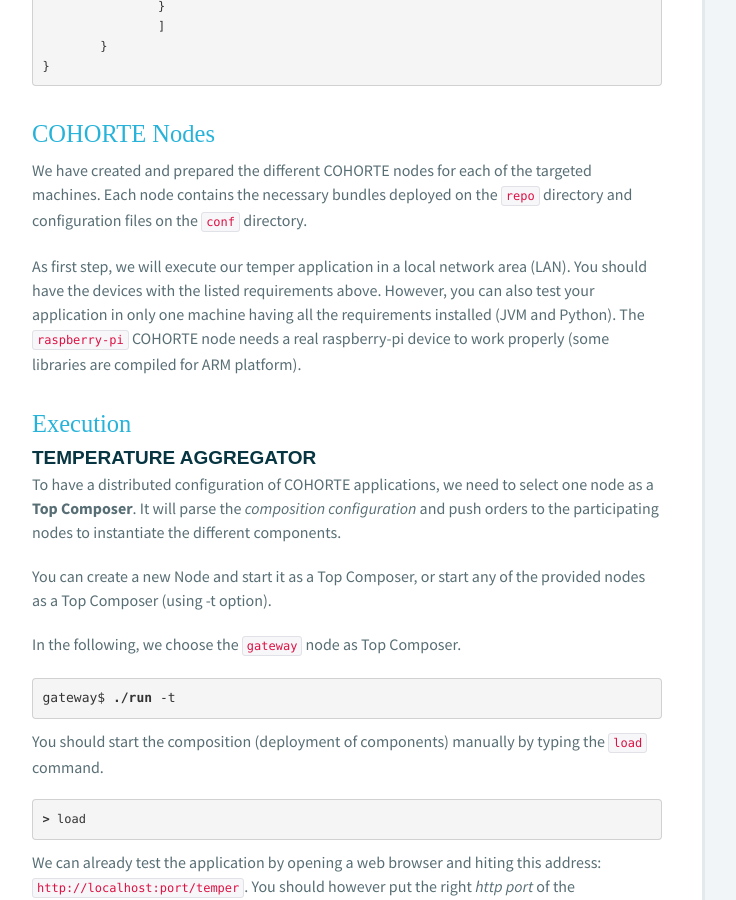
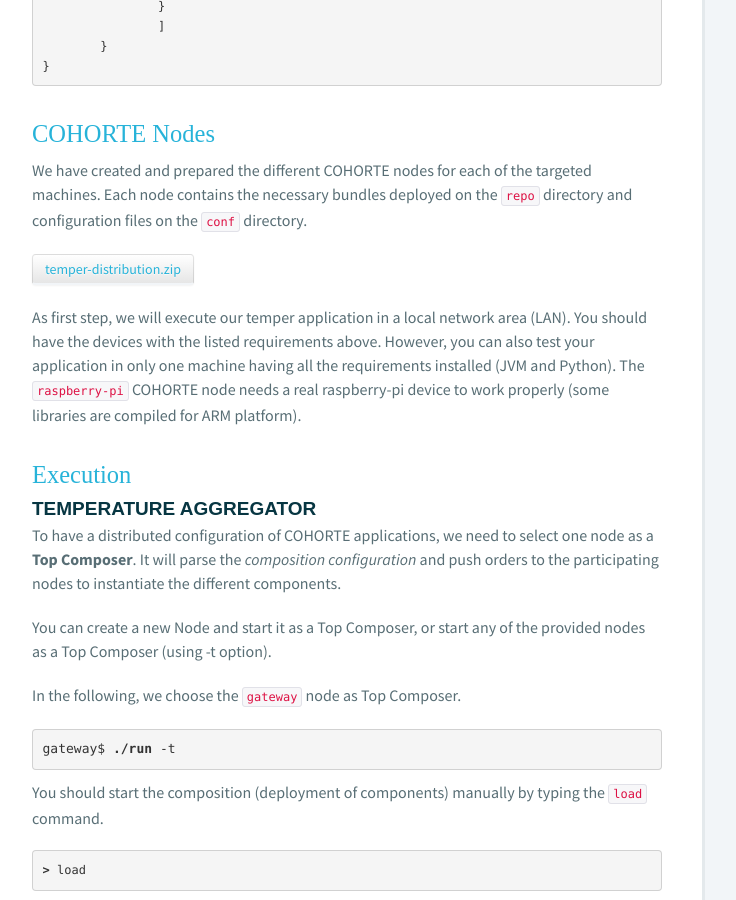
Before and after one commit to cohorte/cohorte.github.io, a Jekyll site: the page built from docs/1.x/tutorials/temper/index.md, in a window 1280 px wide and 900 px high, scrolled down 4068 px. Shown: the whole window, without its empty margins (138-874 px from the left). Built offline with Jekyll 4.4.1, drawn with Linux system fonts in a browser that asks for light colours; some of the changed lines change nothing that is shown.

Commit message:
adding download link to temper snapshots

```diff
--- a/docs/1.x/tutorials/temper/index.md
+++ b/docs/1.x/tutorials/temper/index.md
@@ -189,3 +189,16 @@
 Notice that you can run copies of java or python sensor nodes in multiple devices without changing anything.
 
 [Home](../../../../) > [Documentation](../../) > [Tutorials](../)
+
+
+<script>
+    function loadLatestSnapshots() {
+        $.getJSON( "http://cohorte.github.io/latest_demos_temper.json", function( data ) {
+            frame1 = "<a class='btn' href='" + data["snapshots"]["temper-distribution"]["files"]["zip"] + "'>temper-distribution.zip</a>";
+            $('#download_temper_snapshot').html(frame1);
+        });
+    }
+    $(document).ready(function() {
+        loadLatestSnapshots();
+    });
+</script>
```
